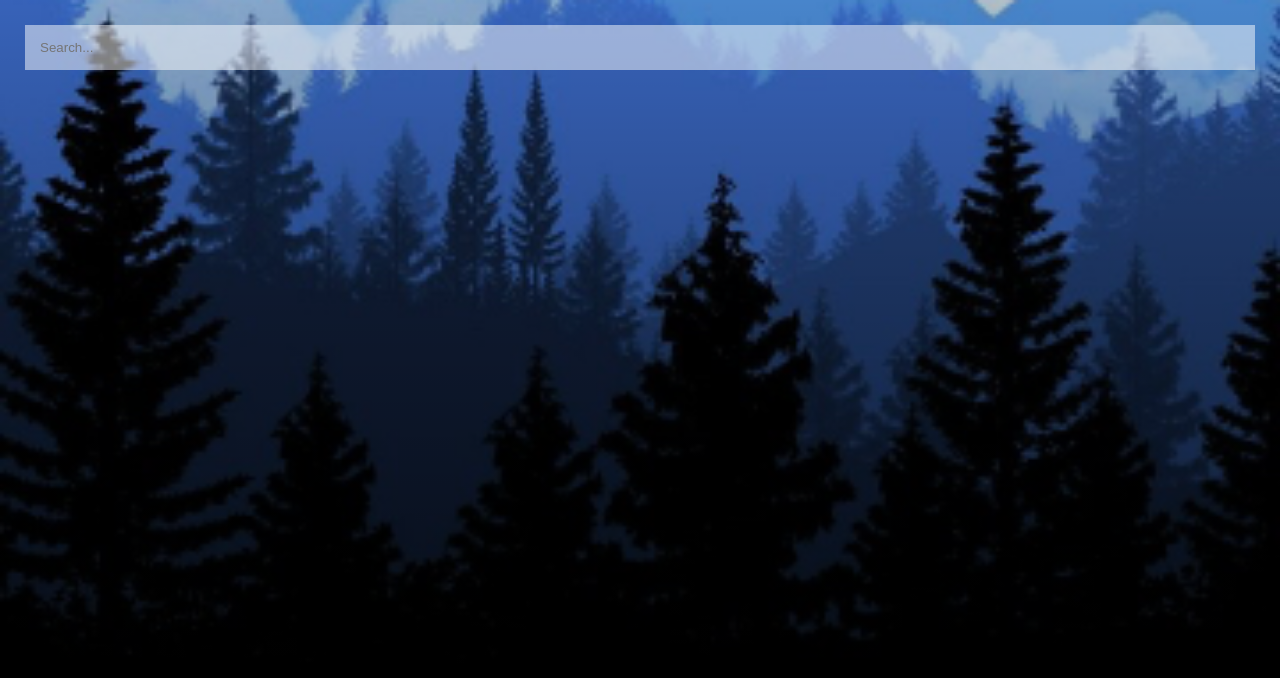
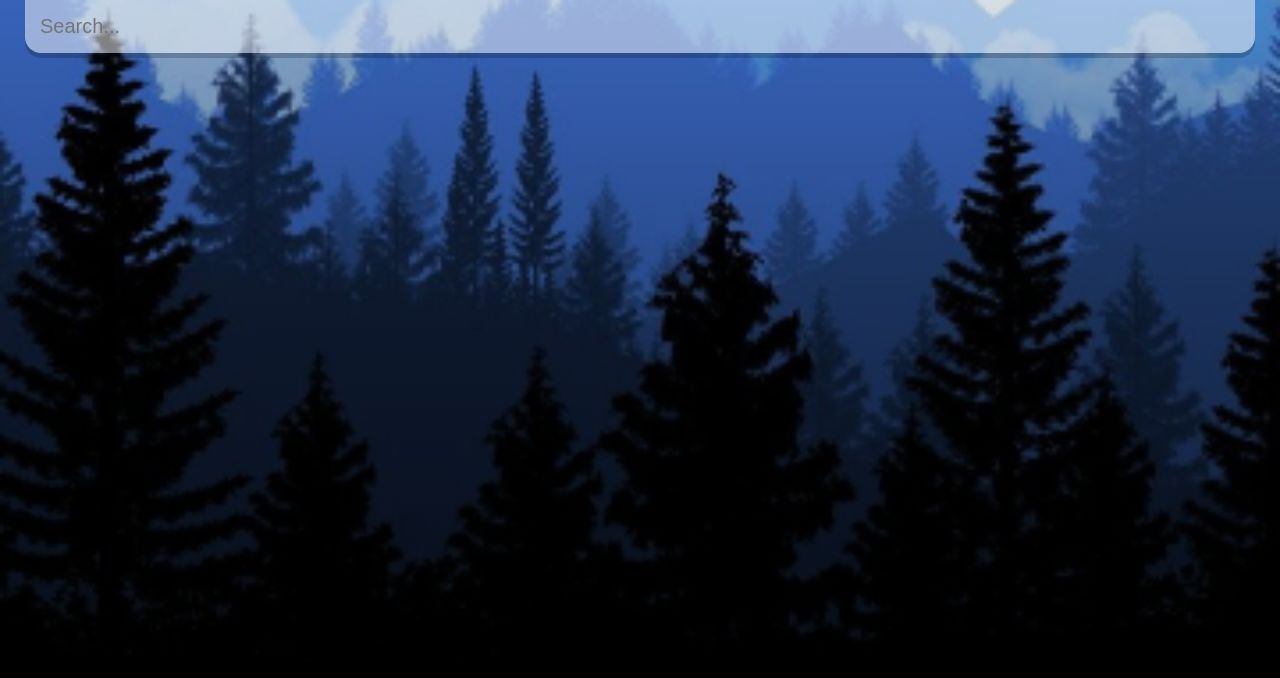
Before and after one commit to MatthewHettler/ReactWeatherApp, a React (Create React App) app: page / in a window 1280 px wide. Shown: the top 678 px of the page. Built offline with nearby package versions, Linux system fonts and the light colour scheme.

Commit message:
Styled the search bar more.

```diff
--- a/src/index.css
+++ b/src/index.css
@@ -41,4 +41,17 @@
   outline: none;
 
   background-color: rgba(255, 255, 255, 0.5);
+  border-radius: 0px 0px 16px 16px;
+  margin-top: -25px;
+
+  box-shadow: 0px 5px rgba(0, 0, 0, 0.2);
+
+  color: #313131;
+  font-size: 20px;
+
+  transition: 0.4s ease;
 }
+
+.search-box .search-bar:focus {
+  background-color: rgba(255, 255, 255, 0.75);
+}
```
